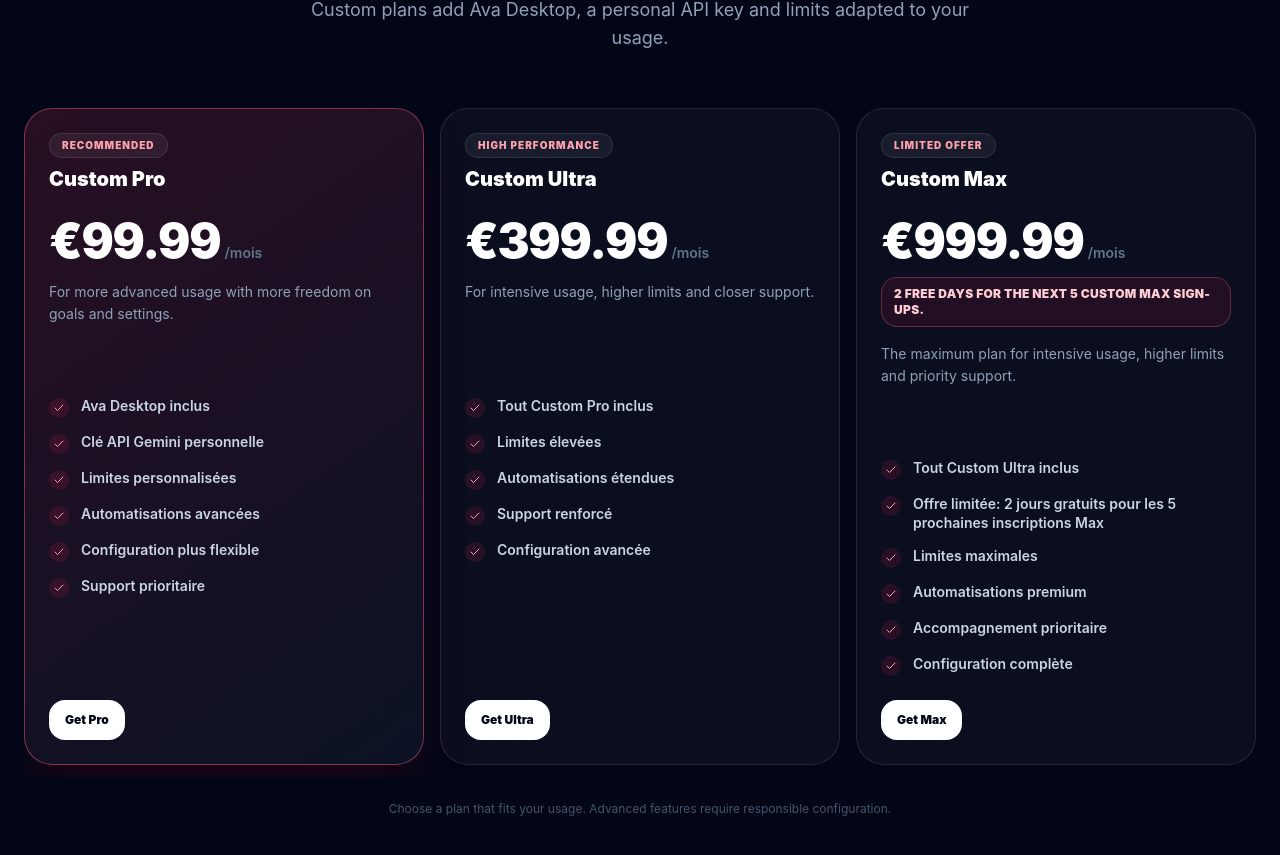
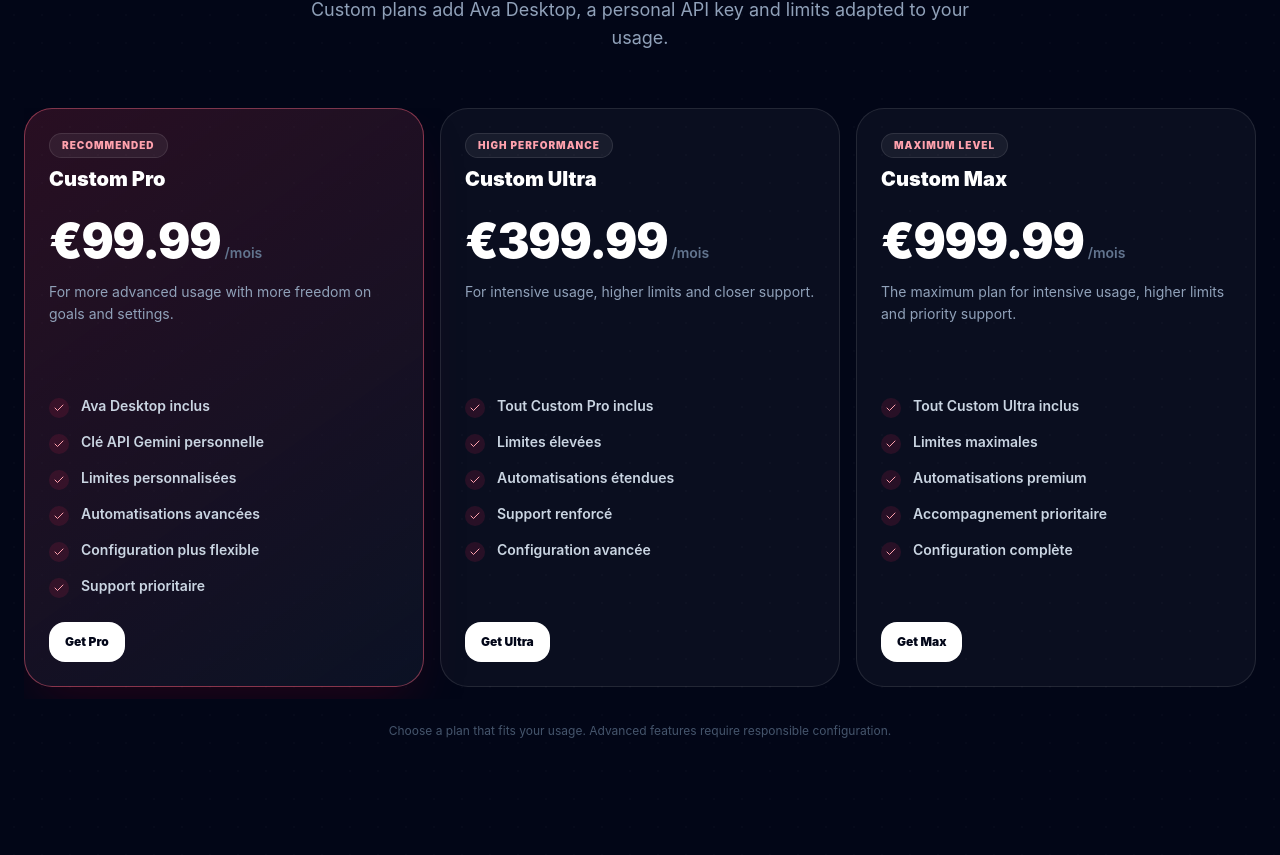
Before and after one commit to stayelles/ava-web, a Next.js app: page / in a window 1280 px wide. Shown: the part 5009-5864 px from the top of the page. Built offline with nearby package versions, Linux system fonts and the light colour scheme.

Commit message:
Hide Custom Max trial offer from pricing

```diff
--- a/app/page.tsx
+++ b/app/page.tsx
@@ -843,14 +843,7 @@ function Pricing() {
       name: 'Custom Max',
       price: '€999.99',
       priceId: PADDLE_PRICE_CUSTOM_MAX,
-      badge: tl({ fr: 'Offre limitée', en: 'Limited offer', de: 'Begrenztes Angebot', tr: 'Sınırlı teklif', es: 'Oferta limitada' }),
-      promo: tl({
-        fr: '2 jours gratuits pour les 5 prochaines inscriptions Custom Max.',
-        en: '2 free days for the next 5 Custom Max sign-ups.',
-        de: '2 kostenlose Tage für die nächsten 5 Custom-Max-Anmeldungen.',
-        tr: 'Sonraki 5 Custom Max kaydı için 2 gün ücretsiz.',
-        es: '2 días gratis para las próximas 5 altas Custom Max.',
-      }),
+      badge: tl({ fr: 'Niveau maximal', en: 'Maximum level', de: 'Maximales Niveau', tr: 'Maksimum seviye', es: 'Nivel máximo' }),
       description: tl({
         fr: 'Le plan maximal pour usage intensif, limites hautes et accompagnement prioritaire.',
         en: 'The maximum plan for intensive usage, higher limits and priority support.',
@@ -860,7 +853,6 @@ function Pricing() {
       }),
       features: [
         'Tout Custom Ultra inclus',
-        'Offre limitée: 2 jours gratuits pour les 5 prochaines inscriptions Max',
         'Limites maximales',
         'Automatisations premium',
         'Accompagnement prioritaire',
@@ -919,11 +911,6 @@ function Pricing() {
                   <div className="mt-6">
                     <span className="text-4xl sm:text-5xl font-black tracking-tight text-white">{plan.price}</span>
                     <span className="ml-1 text-sm font-semibold text-slate-500">/mois</span>
-                    {plan.promo && (
-                      <p className="mt-3 rounded-2xl border border-rose-400/30 bg-rose-500/10 px-3 py-2 text-xs font-black uppercase tracking-wide text-rose-200">
-                        {plan.promo}
-                      </p>
-                    )}
                     <p className="mt-4 min-h-[66px] text-sm leading-relaxed text-slate-400">{plan.description}</p>
                   </div>
 
--- a/components/app/tabs/SubscriptionTab.tsx
+++ b/components/app/tabs/SubscriptionTab.tsx
@@ -173,8 +173,7 @@ const ALL_PLANS = [
     paypalPlanId: PAYPAL_PLAN_CUSTOM_MAX,
     capital: 'Plage recommandée : 8 000€ à 20 000€+',
     popular: false,
-    badge: '2 jours offerts',
-    promo: 'Offre limitée : 2 jours gratuits pour les 5 prochaines inscriptions Custom Max.',
+    badge: 'Volume élevé',
     accentColor: '#f43f5e',
     bg: 'linear-gradient(135deg, rgba(244, 63, 94, 0.08) 0%, rgba(15, 23, 42, 0.18) 100%)',
     border: 'rgba(244, 63, 94, 0.35)',
@@ -185,7 +184,6 @@ const ALL_PLANS = [
     description: 'Le plan maximal pour volumes élevés, accompagnement et limites sur mesure.',
     features: [
       'Tout Custom Ultra inclus',
-      '2 jours gratuits pour les 5 prochaines inscriptions Max',
       'Limites maximales',
       'Automatisations premium',
       'Configuration complète',
@@ -709,11 +707,6 @@ export function SubscriptionTab({ user, onRefresh, onGoToSettings }: Props) {
             </div>
 
             <div className="flex min-h-[58px] flex-col items-center justify-center gap-2">
-              {plan.promo && (
-                <span className="rounded-2xl border border-rose-400/30 bg-rose-500/10 px-3 py-2 text-center text-[10px] font-black uppercase leading-snug text-rose-200">
-                  {plan.promo}
-                </span>
-              )}
               {plan.capital && (
                 <span className="rounded-full border border-white/10 bg-slate-950/50 px-3 py-1 text-center text-[10px] font-bold uppercase text-slate-400">
                   {plan.capital.replace('Plage recommandée : ', '')}
--- a/package.json
+++ b/package.json
@@ -1,6 +1,6 @@
 {
   "name": "ava-web",
-  "version": "0.2.48",
+  "version": "0.2.49",
   "private": true,
   "scripts": {
     "dev": "next dev",
```
Also changed, not shown: 1 other file (tests, documents, lock files or other folders).
